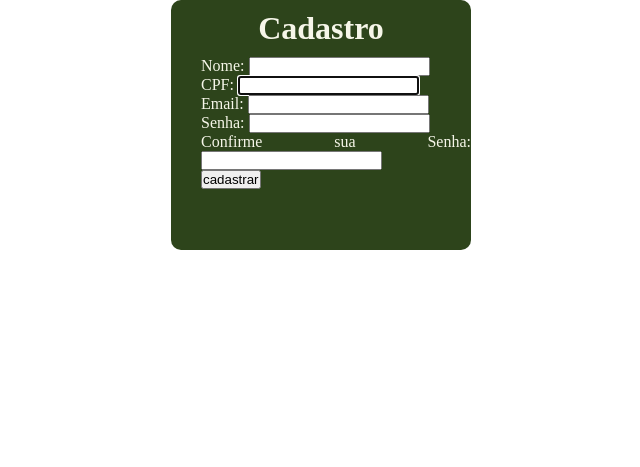
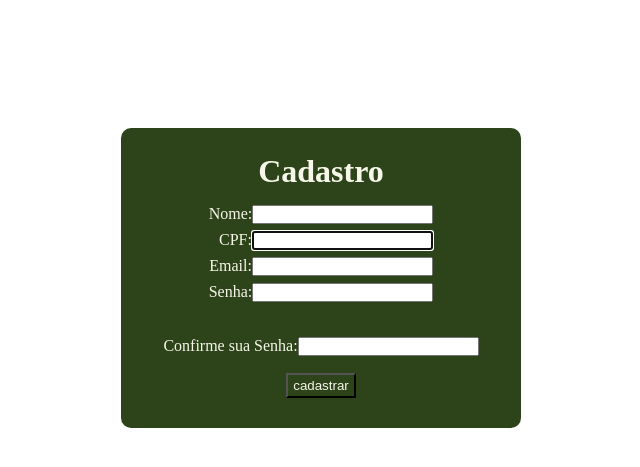
Before and after one commit to Geronilton/pi23_katu_experience, a Django app: page /cadastro/ in a window 1280 px wide. Shown: the top 467 px of the page, without its empty margins (319-959 px from the left). Run offline with Django 4.2, Linux system fonts and the light colour scheme; some libraries are stand-ins or nearby versions.

Commit message:
cadastro

```diff
--- a/templates/registration/cadastro.html
+++ b/templates/registration/cadastro.html
@@ -22,26 +22,46 @@
         {
             border-radius: 10px;
             background-color: #2D441B;
-            text-align: center;
-            height: 250px;
-            width: 300px;
+            height: 300px;
+            width: 400px;
             color: #F6F6E9;
         }
         h1
         {
-            padding-top: 10px;
-            padding-bottom: 10px;
-        }
-        .form
-        {
-            text-align: justify;
-            padding-left: 30px;
+            padding-top: 25px;
+            padding-bottom: 15px;
+            text-align: center;
         }
         body
         {
             display: flex;
             justify-content: center;
-            align-items: center;
+            margin-top: 10%;
+        }
+        p
+        {
+            text-align: justify;
+            margin-bottom: 7px;
+            display: flex;
+            justify-content: center;
+
+        }
+        .cpf
+        {
+            margin-left: 10px;
+        }
+        .submit
+        {
+            background-color: #2D441B;
+            color: #F6F6E9;
+            margin-top: 10px;
+            position:absolute;
+            height: 25px;
+            width: 70px;
+        }
+        .senha
+        {
+            margin-top: 35px;
         }
     </style>
     <title>Document</title>
@@ -49,27 +69,27 @@
 <body>
     <div class="cadastro">
         <h1>Cadastro</h1>
-        <div class="form">
-            <form method="post">
+        <form method="post">
                 {% csrf_token %}
                 <p>{{form.nome_completo.label}}:
                     {% render_field form.nome_completo %}
                 </p>
 
-                <p>{{ form.cpf.label}}:
-                    {% render_field form.cpf %}
-                </p>
+                <div class="cpf">
+                    <p>{{ form.cpf.label}}:
+                        {% render_field form.cpf %}
+                    </p>
+                </div>
 
                 <p>{{form.email.label}}:
                     {% render_field form.email %}
                 </p>
 
                 <p>Senha: {{ form.password1 }}</p>
-                <p>Confirme sua Senha: {{form.password2}} </p>
+                <p class="senha">Confirme sua Senha:{{form.password2}} </p>
 
-                <input type="submit" value="cadastrar">
-            </form>
-        </div>
+                <p><input class="submit" type="submit" value="cadastrar"></p>
+        </form>
     </div>
 </body>
 </html>
```
